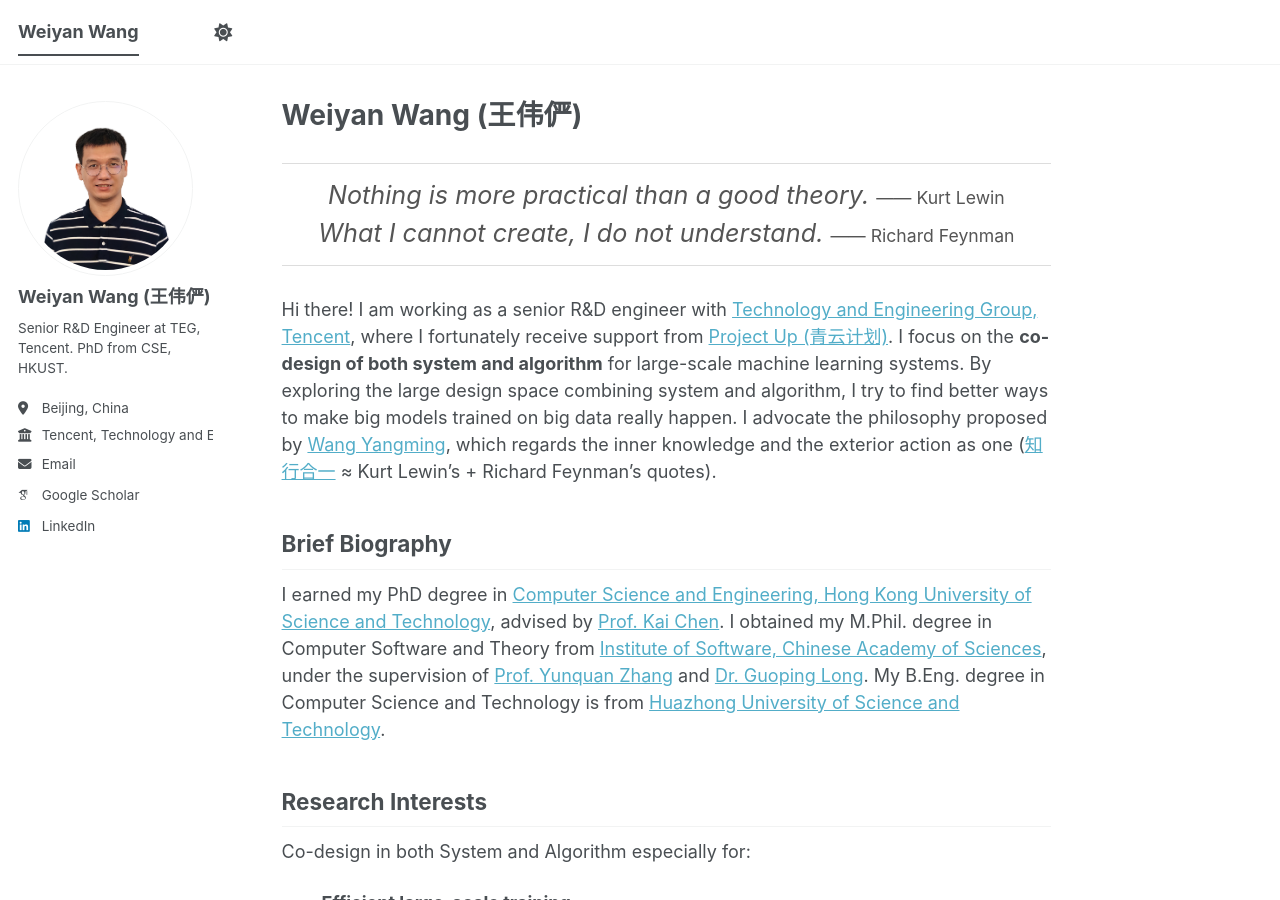
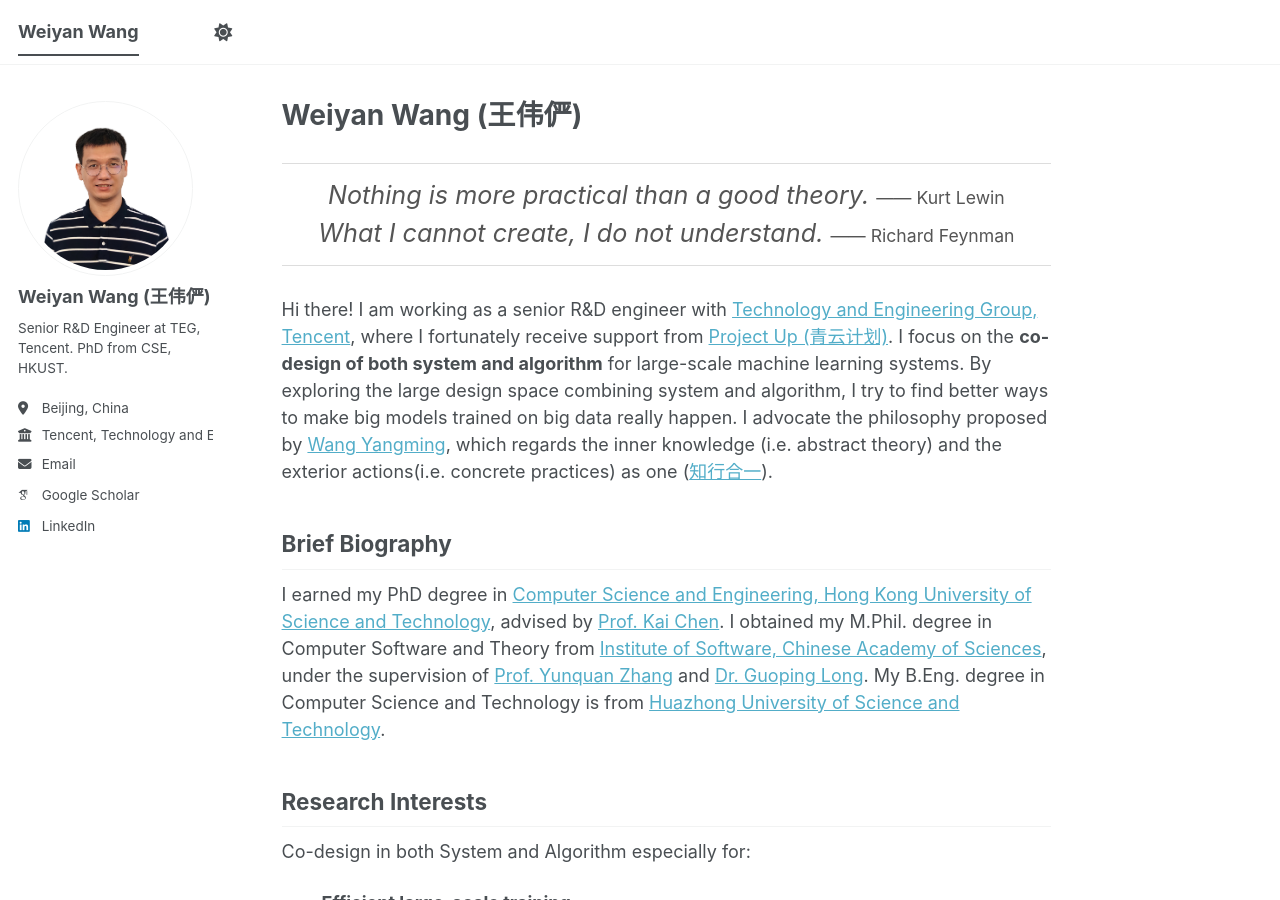
Before and after one commit to weiyan-wang/weiyan-wang.github.io, a Jekyll site: the page built from _pages/about.md, in a window 1280 px wide and 900 px high. Built offline with Jekyll 4.4.1, drawn with Linux system fonts in a browser that asks for light colours; some web fonts are replaced; a script bundle is joined from its source files by our own code; library files that are not in the unit come from our copies.

Commit message:
explanation

```diff
--- a/_pages/about.md
+++ b/_pages/about.md
@@ -17,7 +17,7 @@ Nothing is more practical than a good theory. <span style="font-size: 0.7em; fon
 What I cannot create, I do not understand. <span style="font-size: 0.7em; font-style: normal;">—— Richard Feynman</span>
 </p>
 
-Hi there! I am working as a senior R&D engineer with [Technology and Engineering Group, Tencent](https://www.tencent.com/en-us/business/technology-engineering.html), where I fortunately receive support from [Project Up (青云计划)](https://join.qq.com/qingyun.html). I focus on the **co-design of both system and algorithm** for large-scale machine learning systems. By exploring the large design space combining system and algorithm, I try to find better ways to make big models trained on big data really happen. I advocate the philosophy proposed by [Wang Yangming](https://en.wikipedia.org/wiki/Wang_Yangming), which regards the inner knowledge and the exterior action as one ([知行合一](https://en.wikipedia.org/wiki/Unity_of_knowledge_and_action) ≈ Kurt Lewin's + Richard Feynman's quotes).
+Hi there! I am working as a senior R&D engineer with [Technology and Engineering Group, Tencent](https://www.tencent.com/en-us/business/technology-engineering.html), where I fortunately receive support from [Project Up (青云计划)](https://join.qq.com/qingyun.html). I focus on the **co-design of both system and algorithm** for large-scale machine learning systems. By exploring the large design space combining system and algorithm, I try to find better ways to make big models trained on big data really happen. I advocate the philosophy proposed by [Wang Yangming](https://en.wikipedia.org/wiki/Wang_Yangming), which regards the inner knowledge (i.e. abstract theory) and the exterior actions(i.e. concrete practices) as one ([知行合一](https://en.wikipedia.org/wiki/Unity_of_knowledge_and_action)).
 
 
 ## Brief Biography
```
